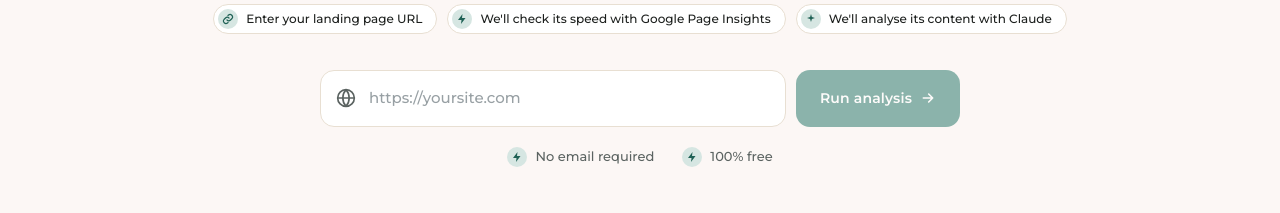
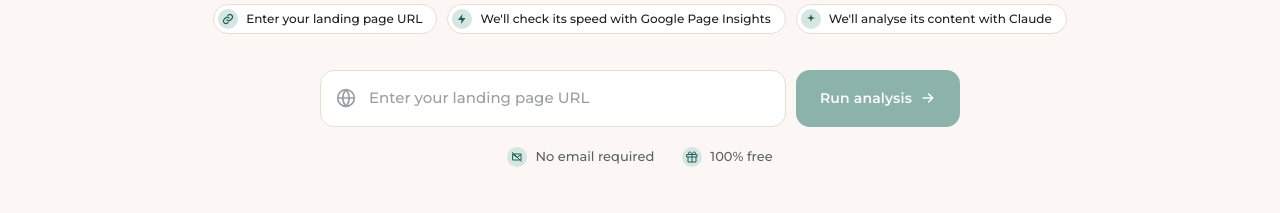
Before and after one commit to RevenuJoe/pagetest, a Next.js app: page / in a window 1280 px wide. Shown: the part 240-453 px from the top of the page. Built offline with nearby package versions, Linux system fonts and the light colour scheme.

Commit message:
URL copy + matching globe, distinct trust icons, equal footer spacing, lower score column

```diff
--- a/app/page.tsx
+++ b/app/page.tsx
@@ -171,7 +171,7 @@ function Home() {
       />
       <Header />
 
-      <main className="mx-auto max-w-[1180px] px-6 pb-24 sm:px-14">
+      <main className="mx-auto max-w-[1180px] px-6 sm:px-14">
         <section className="pt-14 md:pt-20">
           <div className="text-center">
             <h1 className="text-[clamp(32px,4.7vw,54px)] font-bold leading-[1.04] tracking-tight text-ink">
@@ -187,7 +187,10 @@ function Home() {
             className="mx-auto mt-9 flex w-full max-w-[640px] flex-col items-stretch gap-2.5 sm:flex-row"
           >
             <div className="relative flex-1">
-              <span className="pointer-events-none absolute inset-y-0 left-4 flex items-center text-ink-soft">
+              <span
+                className="pointer-events-none absolute inset-y-0 left-4 flex items-center"
+                style={{ color: "#98a0a4" }}
+              >
                 <svg
                   viewBox="0 0 24 24"
                   fill="none"
@@ -203,7 +206,7 @@ function Home() {
               <input
                 type="text"
                 inputMode="url"
-                placeholder="https://yoursite.com"
+                placeholder="Enter your landing page URL"
                 value={formUrl}
                 onChange={(e) => setFormUrl(e.target.value)}
                 disabled={isLoading}
@@ -240,21 +243,29 @@ function Home() {
             </button>
           </form>
 
-          {/* Trust line under the form: subtle, two-up. */}
+          {/* Trust line under the form: subtle, two-up. Each item has its
+              own icon — envelope-with-slash for "No email required" and a
+              gift/badge for "100% free". */}
           {!isLoading && (
             <div className="mt-5 flex items-center justify-center gap-7 text-[13px] font-medium text-ink-soft">
               <span className="inline-flex items-center gap-2">
                 <span className="flex h-5 w-5 items-center justify-center rounded-full bg-accent-soft text-accent-dark">
-                  <svg viewBox="0 0 24 24" fill="currentColor" className="h-3 w-3" aria-hidden>
-                    <path d="M13 2L4 14h7l-1 8 9-12h-7l1-8z" />
+                  <svg viewBox="0 0 24 24" fill="none" stroke="currentColor" strokeWidth="2" strokeLinecap="round" strokeLinejoin="round" className="h-3 w-3" aria-hidden>
+                    <path d="M4 6h16v12H4z" />
+                    <path d="M4 7l8 6 8-6" />
+                    <line x1="3" y1="3" x2="21" y2="21" />
                   </svg>
                 </span>
                 No email required
               </span>
               <span className="inline-flex items-center gap-2">
                 <span className="flex h-5 w-5 items-center justify-center rounded-full bg-accent-soft text-accent-dark">
-                  <svg viewBox="0 0 24 24" fill="currentColor" className="h-3 w-3" aria-hidden>
-                    <path d="M13 2L4 14h7l-1 8 9-12h-7l1-8z" />
+                  <svg viewBox="0 0 24 24" fill="none" stroke="currentColor" strokeWidth="2" strokeLinecap="round" strokeLinejoin="round" className="h-3 w-3" aria-hidden>
+                    <polyline points="20 12 20 22 4 22 4 12" />
+                    <rect x="2" y="7" width="20" height="5" />
+                    <line x1="12" y1="22" x2="12" y2="7" />
+                    <path d="M12 7H7.5a2.5 2.5 0 0 1 0-5C11 2 12 7 12 7z" />
+                    <path d="M12 7h4.5a2.5 2.5 0 0 0 0-5C13 2 12 7 12 7z" />
                   </svg>
                 </span>
                 100% free
@@ -316,7 +327,7 @@ function Home() {
         )}
       </main>
 
-      <footer className="mt-20 border-t border-beige-line bg-bg py-9 text-center text-[14px] text-ink-soft">
+      <footer className="mt-[72px] border-t border-beige-line bg-bg py-9 text-center text-[14px] text-ink-soft">
         <div className="mx-auto max-w-[1180px] px-6 sm:px-14">
           <p className="m-0">© Revenu</p>
         </div>
--- a/app/reports/page.tsx
+++ b/app/reports/page.tsx
@@ -140,11 +140,10 @@ function ReportRow({
 
   return (
     <li className="relative flex items-start gap-5 rounded-card border border-beige-line bg-card px-6 py-5 shadow-card">
-      {/* SCORE column — label on top, circle beneath. Circle is ~10% smaller
-          than before so it sits visually a touch lower next to the Name row,
-          and the extra card padding gives the whole row more breathing
-          room. */}
-      <div className="flex flex-shrink-0 flex-col items-center gap-1.5">
+      {/* SCORE column — label on top, circle beneath. Pushed down by ~4px
+          (about 20% more top padding above SCORE) and circle a touch
+          smaller so the whole column sits lower next to the Name row. */}
+      <div className="flex flex-shrink-0 flex-col items-center gap-1.5 mt-1">
         <div
           className="text-[10px] font-bold uppercase text-ink-soft"
           style={{ letterSpacing: "0.16em" }}
@@ -156,9 +155,9 @@ function ReportRow({
           style={{
             background: `${color}1a`,
             color,
-            fontSize: 20,
-            width: 50,
-            height: 50,
+            fontSize: 18,
+            width: 44,
+            height: 44,
           }}
         >
           {report.overall}
```
